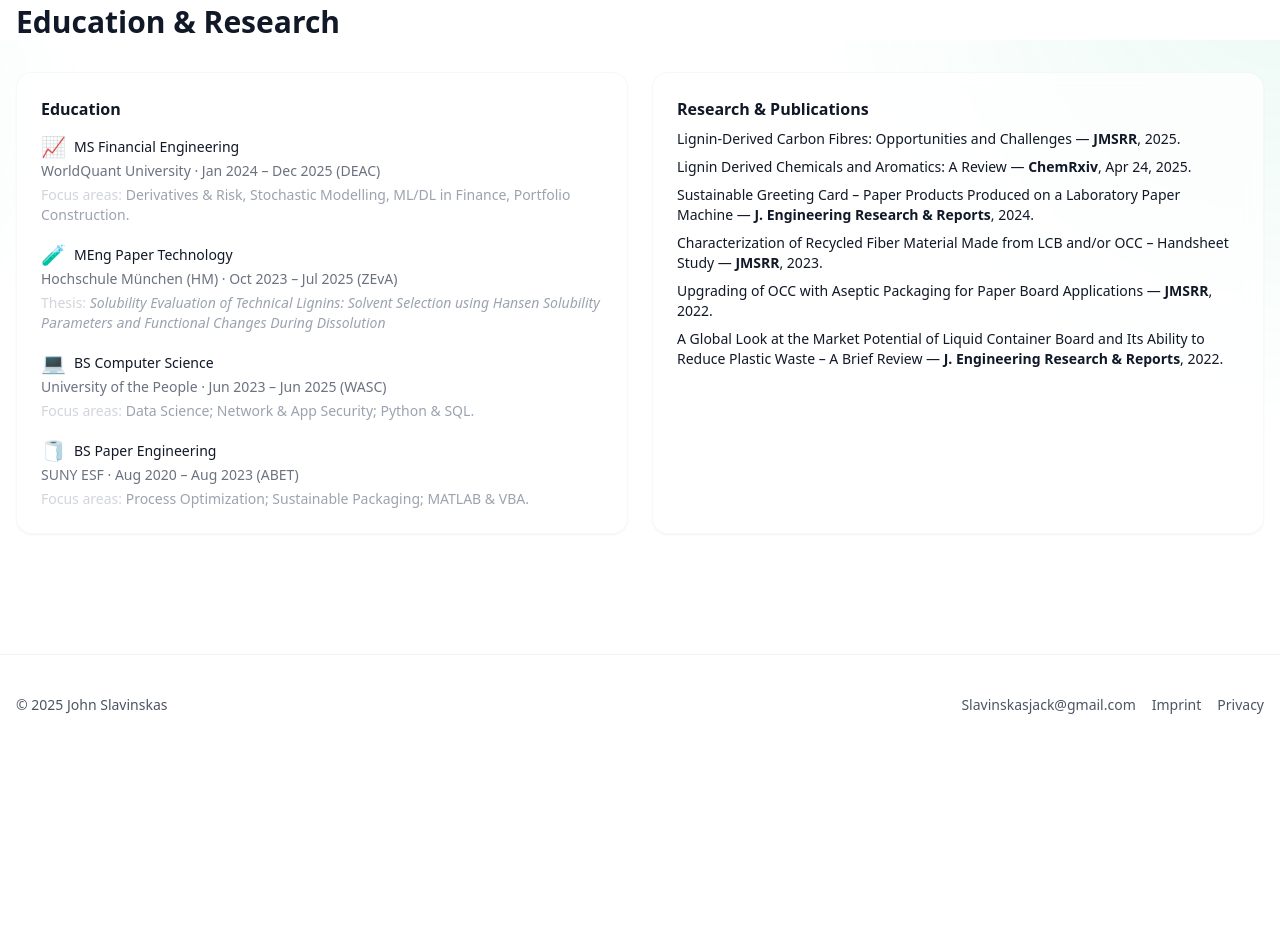
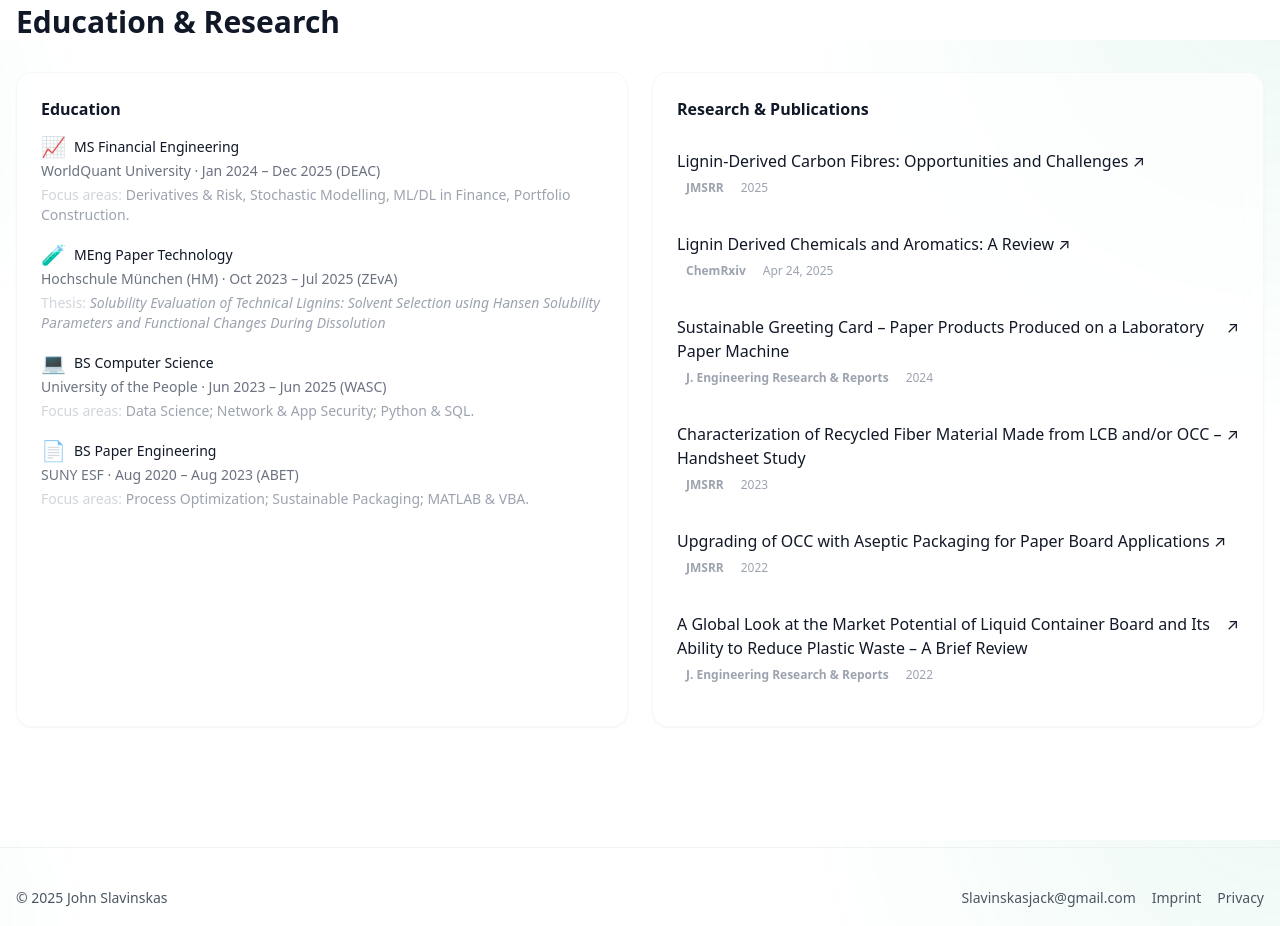
Before and after one commit to Tridude5/JohnSlavinskas, a Next.js app: page / in a window 1280 px wide. Shown: the part 2360-3286 px from the top of the page. Before the commit the page ends 3115 px from the top, so only its background shows below. Built offline with nearby package versions, Linux system fonts and the light colour scheme.

Commit message:
Update page.tsx

```diff
--- a/app/page.tsx
+++ b/app/page.tsx
@@ -85,6 +85,74 @@ function SkillsSidebar() {
         </div>
       </div>
     </aside>
+  );
+}
+
+/* ---------------- Publications (fancier spacing & badges) ---------------- */
+function Publications() {
+  return (
+    <ul className="mt-3 divide-y divide-white/10">
+      <li className="py-4">
+        <a href="https://journaljmsrr.com/index.php/JMSRR/article/view/425" className="fancy-underline group inline-flex items-start" target="_blank" rel="noreferrer">
+          <span className="font-medium">Lignin-Derived Carbon Fibres: Opportunities and Challenges</span>
+          <span aria-hidden className="ml-1 transition-transform group-hover:translate-x-0.5">↗</span>
+        </a>
+        <div className="mt-1 flex flex-wrap items-center gap-2 text-xs text-gray-400">
+          <span className="inline-flex items-center rounded-full border border-white/15 bg-white/5 px-2 py-0.5 font-semibold">JMSRR</span>
+          <span>2025</span>
+        </div>
+      </li>
+      <li className="py-4">
+        <a href="https://chemrxiv.org/engage/chemrxiv/article-details/6809454b927d1c2e6670bc80" className="fancy-underline group inline-flex items-start" target="_blank" rel="noreferrer">
+          <span className="font-medium">Lignin Derived Chemicals and Aromatics: A Review</span>
+          <span aria-hidden className="ml-1 transition-transform group-hover:translate-x-0.5">↗</span>
+        </a>
+        <div className="mt-1 flex flex-wrap items-center gap-2 text-xs text-gray-400">
+          <span className="inline-flex items-center rounded-full border border-white/15 bg-white/5 px-2 py-0.5 font-semibold">ChemRxiv</span>
+          <span>Apr 24, 2025</span>
+        </div>
+      </li>
+      <li className="py-4">
+        <a href="https://journaljerr.com/index.php/JERR/article/view/1174" className="fancy-underline group inline-flex items-start" target="_blank" rel="noreferrer">
+          <span className="font-medium">Sustainable Greeting Card – Paper Products Produced on a Laboratory Paper Machine</span>
+          <span aria-hidden className="ml-1 transition-transform group-hover:translate-x-0.5">↗</span>
+        </a>
+        <div className="mt-1 flex flex-wrap items-center gap-2 text-xs text-gray-400">
+          <span className="inline-flex items-center rounded-full border border-white/15 bg-white/5 px-2 py-0.5 font-semibold">J. Engineering Research & Reports</span>
+          <span>2024</span>
+        </div>
+      </li>
+      <li className="py-4">
+        <a href="https://journaljmsrr.com/index.php/JMSRR/article/view/251" className="fancy-underline group inline-flex items-start" target="_blank" rel="noreferrer">
+          <span className="font-medium">Characterization of Recycled Fiber Material Made from LCB and/or OCC – Handsheet Study</span>
+          <span aria-hidden className="ml-1 transition-transform group-hover:translate-x-0.5">↗</span>
+        </a>
+        <div className="mt-1 flex flex-wrap items-center gap-2 text-xs text-gray-400">
+          <span className="inline-flex items-center rounded-full border border-white/15 bg-white/5 px-2 py-0.5 font-semibold">JMSRR</span>
+          <span>2023</span>
+        </div>
+      </li>
+      <li className="py-4">
+        <a href="https://journaljmsrr.com/index.php/JMSRR/article/view/225" className="fancy-underline group inline-flex items-start" target="_blank" rel="noreferrer">
+          <span className="font-medium">Upgrading of OCC with Aseptic Packaging for Paper Board Applications</span>
+          <span aria-hidden className="ml-1 transition-transform group-hover:translate-x-0.5">↗</span>
+        </a>
+        <div className="mt-1 flex flex-wrap items-center gap-2 text-xs text-gray-400">
+          <span className="inline-flex items-center rounded-full border border-white/15 bg-white/5 px-2 py-0.5 font-semibold">JMSRR</span>
+          <span>2022</span>
+        </div>
+      </li>
+      <li className="py-4">
+        <a href="https://journaljerr.com/index.php/JERR/article/view/780" className="fancy-underline group inline-flex items-start" target="_blank" rel="noreferrer">
+          <span className="font-medium">A Global Look at the Market Potential of Liquid Container Board and Its Ability to Reduce Plastic Waste – A Brief Review</span>
+          <span aria-hidden className="ml-1 transition-transform group-hover:translate-x-0.5">↗</span>
+        </a>
+        <div className="mt-1 flex flex-wrap items-center gap-2 text-xs text-gray-400">
+          <span className="inline-flex items-center rounded-full border border-white/15 bg-white/5 px-2 py-0.5 font-semibold">J. Engineering Research & Reports</span>
+          <span>2022</span>
+        </div>
+      </li>
+    </ul>
   );
 }
 
@@ -361,7 +429,7 @@ export default function Page() {
 
               <li>
                 <div className="font-medium flex items-center gap-2">
-                  <span className="text-xl">🧻</span> BS Paper Engineering
+                  <span className="text-xl">📄</span> BS Paper Engineering
                 </div>
                 <div className="text-gray-500">SUNY ESF · Aug 2020 – Aug 2023 (ABET)</div>
                 <div className="mt-1 text-gray-400">
@@ -374,44 +442,7 @@ export default function Page() {
           {/* Research & Publications — with your links */}
           <div className="card">
             <h3 className="font-semibold">Research & Publications</h3>
-            <ul className="mt-2 text-sm space-y-2">
-              <li>
-                <a href="https://journaljmsrr.com/index.php/JMSRR/article/view/425" className="fancy-underline" target="_blank" rel="noreferrer">
-                  Lignin-Derived Carbon Fibres: Opportunities and Challenges
-                </a>{" "}
-                — <strong>JMSRR</strong>, 2025.
-              </li>
-              <li>
-                <a href="https://chemrxiv.org/engage/chemrxiv/article-details/6809454b927d1c2e6670bc80" className="fancy-underline" target="_blank" rel="noreferrer">
-                  Lignin Derived Chemicals and Aromatics: A Review
-                </a>{" "}
-                — <strong>ChemRxiv</strong>, Apr 24, 2025.
-              </li>
-              <li>
-                <a href="https://journaljerr.com/index.php/JERR/article/view/1174" className="fancy-underline" target="_blank" rel="noreferrer">
-                  Sustainable Greeting Card – Paper Products Produced on a Laboratory Paper Machine
-                </a>{" "}
-                — <strong>J. Engineering Research &amp; Reports</strong>, 2024.
-              </li>
-              <li>
-                <a href="https://journaljmsrr.com/index.php/JMSRR/article/view/251" className="fancy-underline" target="_blank" rel="noreferrer">
-                  Characterization of Recycled Fiber Material Made from LCB and/or OCC – Handsheet Study
-                </a>{" "}
-                — <strong>JMSRR</strong>, 2023.
-              </li>
-              <li>
-                <a href="https://journaljmsrr.com/index.php/JMSRR/article/view/225" className="fancy-underline" target="_blank" rel="noreferrer">
-                  Upgrading of OCC with Aseptic Packaging for Paper Board Applications
-                </a>{" "}
-                — <strong>JMSRR</strong>, 2022.
-              </li>
-              <li>
-                <a href="https://journaljerr.com/index.php/JERR/article/view/780" className="fancy-underline" target="_blank" rel="noreferrer">
-                  A Global Look at the Market Potential of Liquid Container Board and Its Ability to Reduce Plastic Waste – A Brief Review
-                </a>{" "}
-                — <strong>J. Engineering Research &amp; Reports</strong>, 2022.
-              </li>
-            </ul>
+            <Publications />
           </div>
         </div>
       </Section>
```
